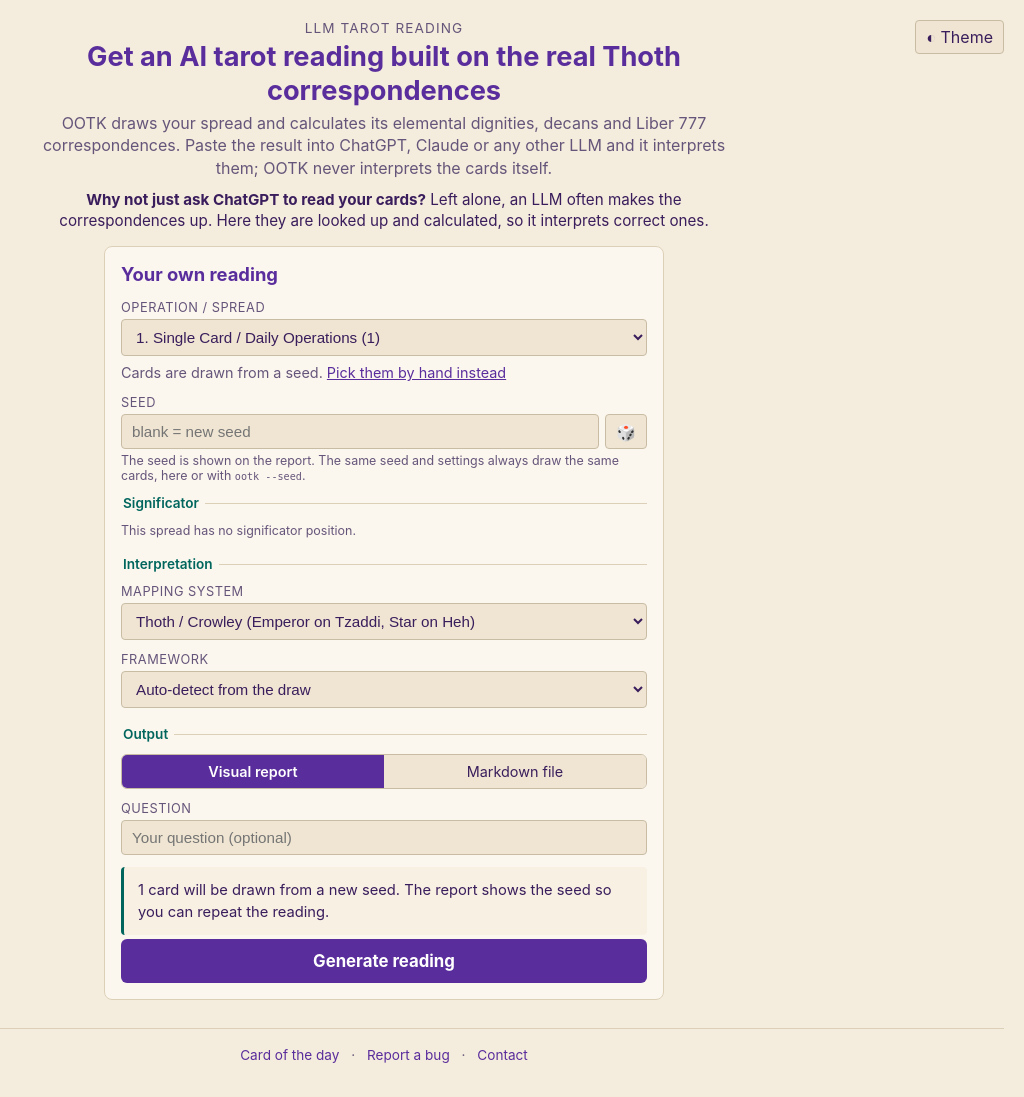
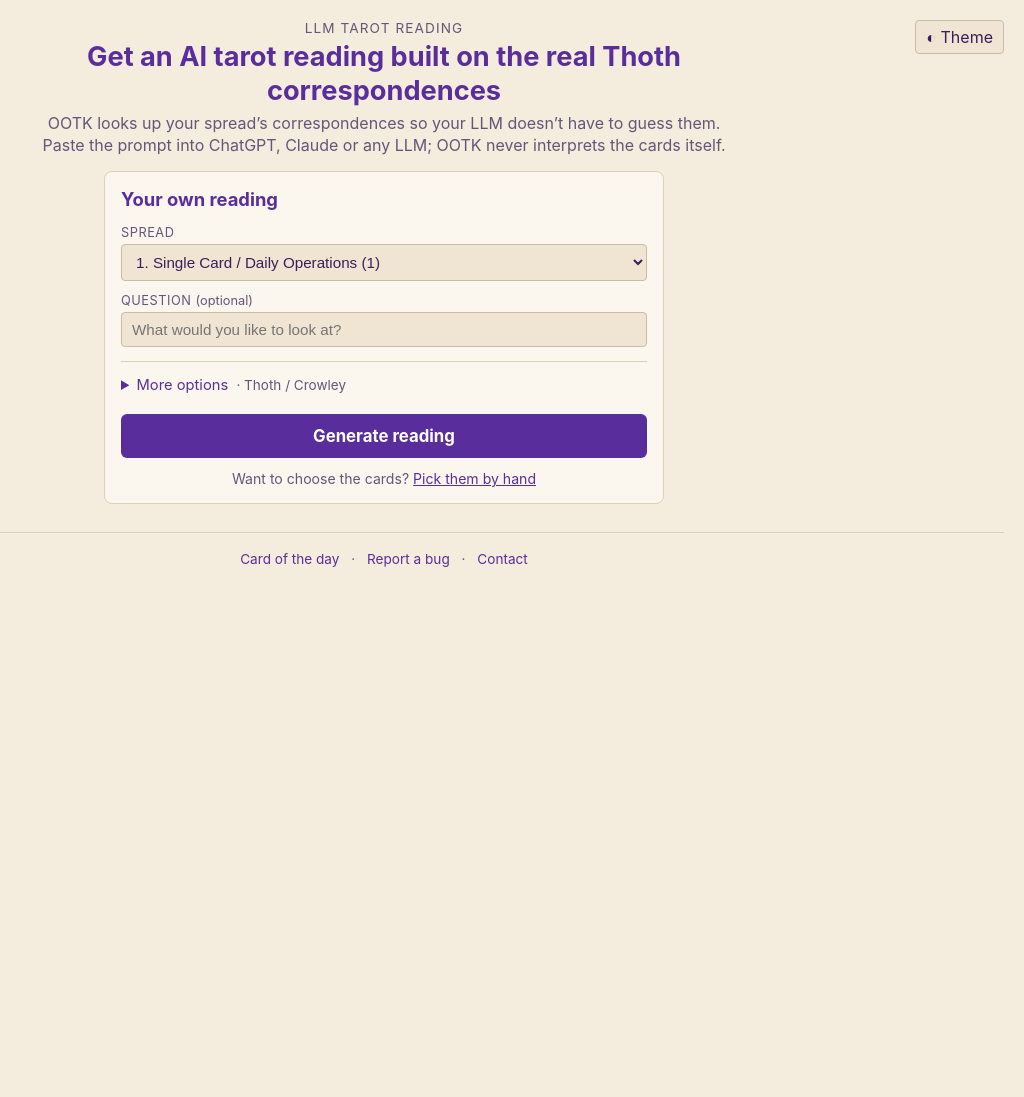
Before and after one commit to hampshirecottage-ai/ootk-thoth-engine, a FastAPI app: page / in a window 1280 px wide. Shown: the whole page, without its empty margins (256-1280 px from the left). After the commit the page ends 567 px from the top, so only its background shows below. Run offline with FastAPI, Linux system fonts and the light colour scheme; parts of the project's set-up code (start-up, migrations or seed data) failed here and were passed over; some libraries are stand-ins or nearby versions.

Commit message:
Simplify the web UI: fewer choices, one menu, shorter copy
Start page: one-line pitch, Today's card as a plain link, sample keeps
Copy prompt and Full report; settings show Spread, Question and Generate,
with seed, mapping and framework under More options. Significator only
appears when the spread needs one. Output toggle removed (Save menu on the
report covers Markdown).

Report: toolbar is New reading, Copy prompt, Save menu, Theme; terminal
command folded; aspect type chips folded under Types; bottom section no
longer repeats the downloads.

Co-Authored-By: Claude Opus 5.5 (1M context) <noreply@anthropic.com>
Claude-Session: https://claude.ai/code/session_01SRYcj9iCGMPAPJ66yRdt36

```diff
--- a/static/js/index.js
+++ b/static/js/index.js
@@ -9,7 +9,7 @@ let activeCardList = [];
 // The draw mode is the page itself, so it is not part of the remembered settings.
 // The significator itself is worked out from the sig_* choices; the birth date is never kept.
 const SETTING_FIELDS = ["spread_key", "seed", "sig_method", "sig_rank", "sig_suit", "sig_any",
-                        "mapping_system", "framework", "output_format"];
+                        "mapping_system", "framework"];
 const LAST_KEY = "ootk.lastSettings.v1";
 
 function readStore(key, fallback) {
@@ -42,7 +42,17 @@ function rememberSettings() { writeStore(LAST_KEY, Object.assign(readStore(LAST_
 
 function spreadPositions() { return positionsData[$("spreadSelect").value]; }
 function hasSigPosition() { const p = spreadPositions(); return p.length > 0 && /significator/i.test(p[0]); }
-function updateSpread() { manual ? updateSlots() : updateSeedNote(); updateSignificator(); }
+function updateSpread() { if (manual) updateSlots(); updateSignificator(); updateMoreSummary(); }
+
+// ---------- More options: a one-line summary of what is folded away ----------
+function updateMoreSummary() {
+    const short = el => el.options[el.selectedIndex].text.split(" (")[0].replace(/^\d+\.\s*/, "");
+    const parts = [short($("mappingSelect")), $("frameworkSelect").value === "auto" ? "" : short($("frameworkSelect"))];
+    if (!manual && $("seedInput").value.trim()) parts.unshift(`seed ${$("seedInput").value.trim()}`);
+    $("moreSummary").textContent = "· " + parts.filter(Boolean).join(" · ");
+}
+$("moreOptions").addEventListener("input", updateMoreSummary);
+$("moreOptions").addEventListener("change", updateMoreSummary);
 
 // ---------- significator ----------
 // Seed mode: Book T description (rank by age and gender, suit by colouring), birth date,
@@ -69,8 +79,7 @@ function chosenSignificator() {
 function updateSignificator() {
     const needs = hasSigPosition();
     if (manual) { $("sigNone").hidden = !needs; return; }
-    $("sigNone").hidden = needs;
-    $("sigPicker").hidden = !needs;
+    $("sigBox").hidden = !needs;
     const method = form.elements["sig_method"].value;
     document.querySelectorAll("[data-sig]").forEach(el => el.hidden = el.dataset.sig !== method);
     const card = needs ? chosenSignificator() : "";
@@ -90,19 +99,10 @@ if (!manual) {
 }
 
 // ---------- start page: draw from a seed ----------
-function updateSeedNote() {
-    const seed = $("seedInput").value.trim();
-    const n = spreadPositions().length;
-    $("seedNote").innerHTML = seed
-        ? `${n} card${n === 1 ? "" : "s"} will be drawn from seed <strong>${seed.replace(/</g, "&lt;")}</strong>. The same seed and settings always give the same reading.`
-        : `${n} card${n === 1 ? "" : "s"} will be drawn from a new seed. The report shows the seed so you can repeat the reading.`;
-}
-
 if (!manual) {
-    $("seedInput").addEventListener("input", updateSeedNote);
     $("randomSeed").addEventListener("click", () => {
         $("seedInput").value = String(100000 + Math.floor(Math.random() * 900000));
-        updateSeedNote();
+        updateMoreSummary();
     });
 }
 
--- a/templates/_reading_styles.html
+++ b/templates/_reading_styles.html
@@ -23,7 +23,7 @@
         .seg label:has(input:checked) { background: var(--accent); color: var(--on-accent); font-weight: 600; }
         .hint { font-size: 0.78em; color: var(--muted); margin: -8px 0 12px; }
         .sig-none { margin: 0 0 12px; }
-        .sig-result { font-size: 0.9em; color: var(--muted); margin: 0 0 4px; }
+        .sig-result { font-size: 0.9em; color: var(--muted); margin: 0 0 12px; }
         .sig-result strong { color: var(--text); }
         [hidden] { display: none !important; }
         button { font: inherit; }
@@ -45,7 +45,11 @@
         .slot .pos-name { font-weight: bold; color: var(--accent-2); }
         .slot .card-selected { color: var(--text); background: var(--panel-2); padding: 3px 8px; border-radius: 4px; border: 1px solid var(--control); white-space: nowrap; }
         .credit { color: var(--muted); font-size: 0.82em; margin: 12px 0 0; }
-        .seed-note { background: var(--panel-3); border-left: 3px solid var(--accent-2); padding: 12px 14px; border-radius: 4px; font-size: 0.92em; line-height: 1.5; }
+        .optional { text-transform: none; letter-spacing: 0; }
+        details.more { border-top: 1px solid var(--line); margin: 2px 0 12px; padding-top: 10px; }
+        details.more > summary { cursor: pointer; color: var(--accent); font-size: 0.92em; padding: 4px 0; }
+        details.more[open] > summary { margin-bottom: 10px; }
+        .more-sum { color: var(--muted); font-size: 0.92em; margin-left: 4px; }
         .count { color: var(--muted); font-size: 0.85em; }
         /* Title and tagline centred; equal side columns keep them centred with the Theme button on the right. */
         header.top { display: grid; grid-template-columns: minmax(40px, 1fr) minmax(0, 70ch) minmax(40px, 1fr); align-items: start; gap: 12px; margin-bottom: 14px; text-align: center; }
@@ -54,7 +58,7 @@
         header.top h1 { margin: 0; }
         header.top h1 a.home { color: inherit; text-decoration: none; }
         @media (max-width: 640px) { .wide-only { display: none; } }
-        .mode-link { font-size: 0.9em; margin: -4px 0 14px; color: var(--muted); }
+        .mode-link { font-size: 0.88em; margin: 12px 0 0; color: var(--muted); text-align: center; }
         .mode-link a { color: var(--accent); }
         .tagline { margin: 4px auto 0; color: var(--muted); max-width: 70ch; line-height: 1.4; }
         .pick-bar { display: none; }
@@ -71,8 +75,7 @@
             body { padding: 12px; }
             header.top { gap: 8px; }
             header.top h1 { font-size: 1.5em; }
-            @media (max-width: 640px) { .wide-only { display: none; } }
-        .tagline { font-size: 0.92em; }
+            .tagline { font-size: 0.92em; }
             .panel { padding: 14px; }
             /* 16px stops iOS Safari zooming the page when a field is focused. */
             input, select { font-size: 16px; }
--- a/templates/_settings_fields.html
+++ b/templates/_settings_fields.html
@@ -1,30 +1,15 @@
 {# Settings shared by both pages; `mode` is "seed" or "manual". #}
-            <label for="spreadSelect">Operation / Spread</label>
+            <label for="spreadSelect">Spread</label>
             <select name="spread_key" id="spreadSelect">
                 {% for key, spread in spreads.items() %}
                 <option value="{{ key }}">{{ key }}. {{ spread.name }} ({{ positions[key] | length }})</option>
                 {% endfor %}
             </select>
 
-            {% if mode == "seed" %}
-            <p class="mode-link">Cards are drawn from a seed. <a href="/pick" id="modeSwitch">Pick them by hand instead</a></p>
-            <div id="seedRow">
-                <label for="seedInput">Seed</label>
-                <div class="row">
-                    <input type="text" name="seed" id="seedInput" placeholder="blank = new seed" autocomplete="off">
-                    <button type="button" class="btn-small" id="randomSeed" title="New random seed">🎲</button>
-                </div>
-                <p class="hint">The seed is shown on the report. The same seed and settings always draw the same cards, here or with <code>ootk --seed</code>.</p>
-            </div>
-
-            {% else %}
-            <p class="mode-link">You place each card yourself. <a href="/" id="modeSwitch">Draw from a seed instead</a></p>
-            {% endif %}
             <input type="hidden" name="draw_mode" value="{{ mode }}">
             {% if mode == "seed" %}
-            <fieldset id="sigBox">
+            <fieldset id="sigBox" hidden>
                 <legend>Significator</legend>
-                <p class="hint sig-none" id="sigNone">This spread has no significator position.</p>
                 <div id="sigPicker">
                     <div class="seg" role="radiogroup" aria-label="How to choose the significator">
                         <label><input type="radio" name="sig_method" value="describe" checked><span>Describe</span></label>
@@ -38,19 +23,18 @@
                             <option value="">Choose…</option>
                             {% for rank, who in sig_ranks.items() %}<option value="{{ rank }}">{{ who }}</option>{% endfor %}
                         </select>
-                        <label for="sigSuit">Colouring or temperament</label>
+                        <label for="sigSuit">Colouring</label>
                         <select id="sigSuit" name="sig_suit">
                             <option value="">Choose…</option>
                             {% for suit, look in sig_suits.items() %}<option value="{{ suit }}">{{ look }}</option>{% endfor %}
                         </select>
-                        <p class="hint">Book T's way: the court card that matches the person the reading is about.</p>
                     </div>
 
                     <div data-sig="birthday" hidden>
                         <label for="sigBirthday">Birth date</label>
                         {# No name: the date never leaves the browser, only the card it gives is sent. #}
                         <input type="date" id="sigBirthday" autocomplete="off">
-                        <p class="hint">Gives the Knight, Queen or Prince ruling that part of the zodiac. The date stays in your browser and is not saved; only the card is sent.</p>
+                        <p class="hint">Stays in your browser; only the card it gives is sent.</p>
                     </div>
 
                     <div data-sig="any" hidden>
@@ -68,8 +52,19 @@
             <p class="hint sig-none" id="sigNone">The first card you place is the significator.</p>
             {% endif %}
 
-            <fieldset>
-                <legend>Interpretation</legend>
+            <label for="topicInput">Question <span class="optional">(optional)</span></label>
+            <input type="text" name="topic" id="topicInput" placeholder="What would you like to look at?">
+
+            <details class="more" id="moreOptions">
+                <summary>More options <span class="more-sum" id="moreSummary"></span></summary>
+                {% if mode == "seed" %}
+                <label for="seedInput">Seed</label>
+                <div class="row">
+                    <input type="text" name="seed" id="seedInput" placeholder="blank = new seed" autocomplete="off">
+                    <button type="button" class="btn-small" id="randomSeed" title="New random seed">🎲</button>
+                </div>
+                <p class="hint">The same seed and settings always draw the same cards.</p>
+                {% endif %}
                 <label for="mappingSelect">Mapping system</label>
                 <select name="mapping_system" id="mappingSelect">
                     <option value="thoth">Thoth / Crowley (Emperor on Tzaddi, Star on Heh)</option>
@@ -85,15 +80,4 @@
                     <option value="life_path">3. Incarnational Life Path & Evolution</option>
                     <option value="post_mortem">4. Post-Mortem Return (Book of the Dead)</option>
                 </select>
-            </fieldset>
-
-            <fieldset>
-                <legend>Output</legend>
-                <div class="seg" role="radiogroup">
-                    <label><input type="radio" name="output_format" value="visual" checked><span>Visual report</span></label>
-                    <label><input type="radio" name="output_format" value="markdown"><span>Markdown file</span></label>
-                </div>
-            </fieldset>
-
-            <label for="topicInput">Question</label>
-            <input type="text" name="topic" id="topicInput" placeholder="Your question (optional)">
+            </details>
--- a/templates/index.html
+++ b/templates/index.html
@@ -18,7 +18,6 @@
         /* Start page: the sample reading first, then the settings (side by side when wide). */
         .eyebrow { margin: 0 0 4px; color: var(--muted); font-size: 0.85em; text-transform: uppercase; letter-spacing: 0.08em; }
         header.top h1 { font-size: 1.7em; line-height: 1.25; }
-        .why { margin: 10px auto 0; max-width: 70ch; line-height: 1.4; font-size: 0.95em; }
         .front { display: grid; grid-template-columns: minmax(0, 720px) minmax(280px, 420px); gap: 20px; justify-content: center; align-items: start; }
         .front.no-sample { grid-template-columns: minmax(280px, 560px); }
         .sample h3 { font-size: 0.95em; color: var(--accent-2); margin: 16px 0 8px; }
@@ -39,13 +38,13 @@
         .prompt-box.open::after { display: none; }
         .prompt-box pre { margin: 0; padding: 12px; font-size: 0.78em; line-height: 1.45; white-space: pre-wrap; word-break: break-word; }
         .sample-actions { display: flex; gap: 8px; margin-top: 10px; flex-wrap: wrap; }
-        .today-link { margin: 12px 0 0; }
-        .today-link a { display: inline-block; color: var(--accent); text-decoration: none; border: 1px solid var(--control); background: var(--panel); border-radius: 999px; padding: 6px 14px; }
-        .today-link a:hover { border-color: var(--accent); }
+        .today-link { margin: 8px 0 0; font-size: 0.92em; }
+        .today-link a { color: var(--accent); text-decoration: none; display: inline-block; padding: 4px 0; }
+        .today-link a:hover { text-decoration: underline; }
         a.btn-small { text-decoration: none; display: inline-block; }
-        .own-link { margin-left: auto; align-self: center; color: var(--accent); font-size: 0.92em; }
-        .btn-small.primary { background: var(--accent); color: var(--on-accent); border-color: var(--accent); font-weight: 600; }
-        @media (max-width: 1000px) { .front { grid-template-columns: minmax(0, 720px); } }
+        .own-link { display: none; margin-left: auto; align-self: center; color: var(--accent); font-size: 0.92em; }
+        .link-btn { background: none; border: none; padding: 6px 0; color: var(--accent); cursor: pointer; text-decoration: underline; font-size: 0.9em; }
+        @media (max-width: 1000px) { .front { grid-template-columns: minmax(0, 720px); } .own-link { display: inline; } }
         @media (max-width: 640px) {
             header.top h1 { font-size: 1.35em; }
             .sample-cards { gap: 8px; }
@@ -58,8 +57,7 @@
         <div>
             <p class="eyebrow">LLM Tarot Reading</p>
             <h1>Get an AI tarot reading built on the real Thoth correspondences</h1>
-            <p class="tagline">OOTK draws your spread and calculates its elemental dignities, decans and Liber 777 correspondences. Paste the result into ChatGPT, Claude or any other LLM and it interprets them; OOTK never interprets the cards itself.</p>
-            <p class="why"><strong>Why not just ask ChatGPT to read your cards?</strong> Left alone, an LLM often makes the correspondences up. Here they are looked up and calculated, so it interprets correct ones.</p>
+            <p class="tagline">OOTK looks up your spread&rsquo;s correspondences so your LLM doesn&rsquo;t have to guess them. Paste the prompt into ChatGPT, Claude or any LLM; OOTK never interprets the cards itself.</p>
             {% if todays_card %}<p class="today-link"><a href="/today">Today&rsquo;s card: <strong>{{ todays_card }}</strong> &rarr;</a></p>{% endif %}
         </div>
         <button type="button" class="btn-small" id="themeToggle" title="Switch between dark and light" aria-label="Switch between dark and light">◐<span class="wide-only"> Theme</span></button>
@@ -70,7 +68,7 @@
         <!-- SAMPLE: what a reading looks like, before any settings are asked for -->
         <section class="panel sample" id="sample" aria-labelledby="sampleTitle">
             <h2 id="sampleTitle">A sample reading</h2>
-            <p class="sample-meta">{{ sample.spread_name }} · seed {{ sample.seed }} · {{ sample.mapping_label }}</p>
+            <p class="sample-meta">{{ sample.spread_name }} · seed {{ sample.seed }}</p>
             <ol class="sample-cards">
                 {% for c in sample.cards %}
                 {% set img = card_image_url(c.title, "thumb") %}
@@ -79,7 +77,6 @@
                     <span class="pos">{{ c.position }}</span>
                     <strong>{{ c.title }}</strong>
                     <span class="corr">{{ c.attribution }}</span>
-                    <span class="corr">{% if c.arcana_type == "Minor" %}Sephira{% else %}Letter{% endif %}: {{ c.hebrew_letter }}</span>
                 </li>
                 {% endfor %}
             </ol>
@@ -92,13 +89,13 @@
             <div class="prompt-box" id="samplePromptBox">
                 <pre id="samplePrompt">{{ sample.prompt }}</pre>
             </div>
+            <button type="button" class="link-btn" id="expandSample" aria-controls="samplePromptBox" aria-expanded="false">Show the whole prompt</button>
             <div class="sample-actions">
-                <button type="button" class="btn-small primary" id="copySample">Copy prompt</button>
-                <button type="button" class="btn-small" id="expandSample" aria-controls="samplePromptBox" aria-expanded="false">Show the whole prompt</button>
-                <a class="btn-small" href="{{ sample.url }}">Open the full report</a>
+                <button type="button" class="btn-small" id="copySample">Copy prompt</button>
+                <a class="btn-small" href="{{ sample.url }}">Full report</a>
                 <a class="own-link" href="#readingForm">Get your own reading &darr;</a>
             </div>
-            <p class="credit">Card art: Pamela Colman Smith, Rider-Waite-Smith deck (1909), public domain, shown under the Thoth titles.</p>
+            <p class="credit">Card art: Pamela Colman Smith (1909), public domain.</p>
         </section>
         {% endif %}
 
@@ -108,8 +105,8 @@
                 <h2>Your own reading</h2>
 
 {% include "_settings_fields.html" %}
-                <div id="seedNote" class="seed-note"></div>
                 <button type="submit" class="btn-submit">Generate reading</button>
+                <p class="mode-link">Want to choose the cards? <a href="/pick" id="modeSwitch">Pick them by hand</a></p>
             </section>
         </form>
     </div>
```
Also changed, not shown: static/js/report.js (+7 -0 lines), templates/day.html (+4 -4 lines), templates/pick.html (+6 -5 lines), templates/report.html (+44 -32 lines), tests/test_app_and_engine.py (+1 -1 lines).
